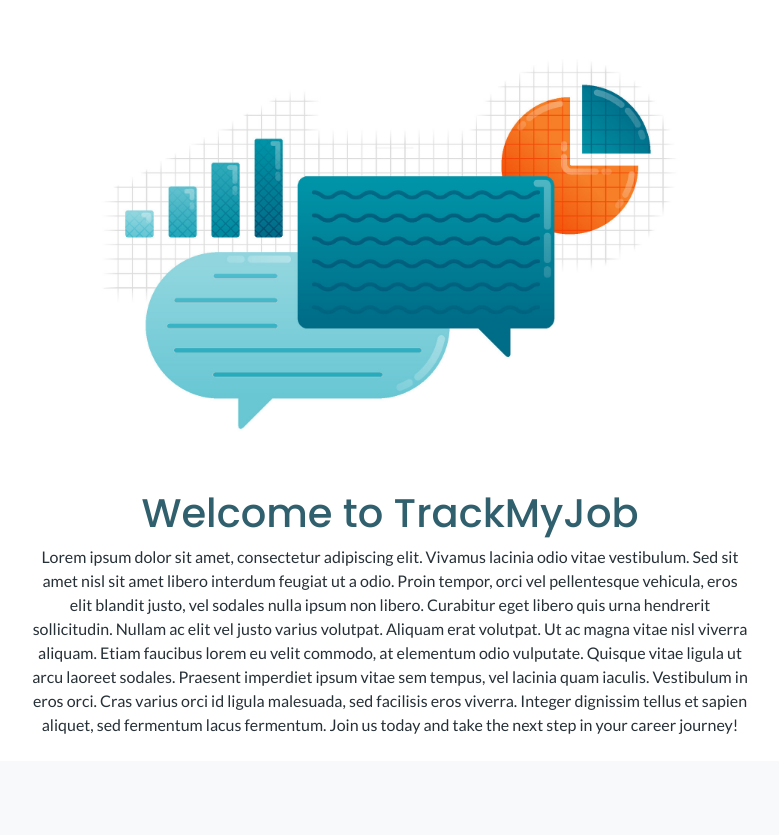
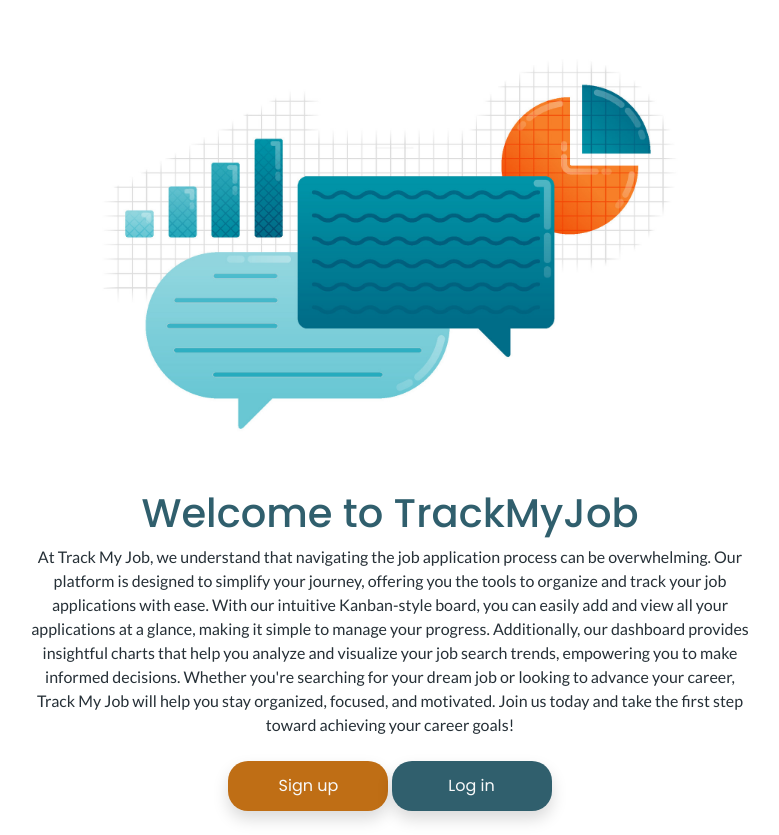
Before and after one commit to Tamas-Gavlider/2410-hackhaton-team5, a Django app: page / in a window 1280 px wide. Shown: the part 182-1017 px from the top of the page, without its empty margins (250-1029 px from the left). Before the commit the page ends 916 px from the top, so only its background shows below. Run offline with Django 5.2, Linux system fonts and the light colour scheme; some libraries are stand-ins or nearby versions.

Commit message:
feature: add CTA buttons on home page

```diff
--- a/home/templates/home/index.html
+++ b/home/templates/home/index.html
@@ -9,11 +9,12 @@
         alt="" aria-label="Hero Image">
         <section>
           <h1>Welcome to TrackMyJob</h1>
-          <p>Lorem ipsum dolor sit amet, consectetur adipiscing elit. Vivamus lacinia odio vitae vestibulum. Sed sit amet nisl sit amet libero interdum feugiat ut a odio. Proin tempor, orci vel pellentesque vehicula, eros elit blandit justo, vel sodales nulla ipsum non libero.
-          Curabitur eget libero quis urna hendrerit sollicitudin. Nullam ac elit vel justo varius volutpat. Aliquam erat volutpat. Ut ac magna vitae nisl viverra aliquam. Etiam faucibus lorem eu velit commodo, at elementum odio vulputate.
-          Quisque vitae ligula ut arcu laoreet sodales. Praesent imperdiet ipsum vitae sem tempus, vel lacinia quam iaculis. Vestibulum in eros orci. Cras varius orci id ligula malesuada, sed facilisis eros viverra. Integer dignissim tellus et sapien aliquet, sed fermentum lacus fermentum.
-          Join us today and take the next step in your career journey!</p>
+          <p>At Track My Job, we understand that navigating the job application process can be overwhelming. Our platform is designed to simplify your journey, offering you the tools to organize and track your job applications with ease. With our intuitive Kanban-style board, you can easily add and view all your applications at a glance, making it simple to manage your progress. Additionally, our dashboard provides insightful charts that help you analyze and visualize your job search trends, empowering you to make informed decisions. Whether you're searching for your dream job or looking to advance your career, Track My Job will help you stay organized, focused, and motivated. Join us today and take the first step toward achieving your career goals!</p>
       </section>
+      <a class="primary-btn button shadow mt-2 mb-3 btn" href="{% url 'account_signup' %}"
+              aria-label="Sign up button">Sign up</a>
+      <a class="secondary-btn button shadow mt-2 mb-3 btn" href="{% url 'account_login' %}"
+              aria-label="Log in button">Log in</a>
 
     </div>
   </div>
```
